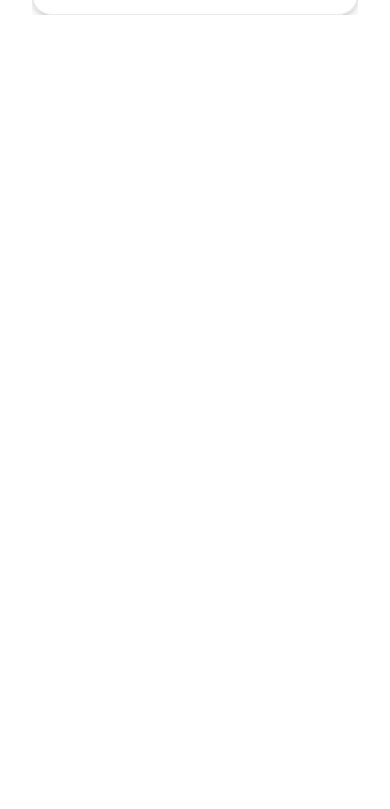
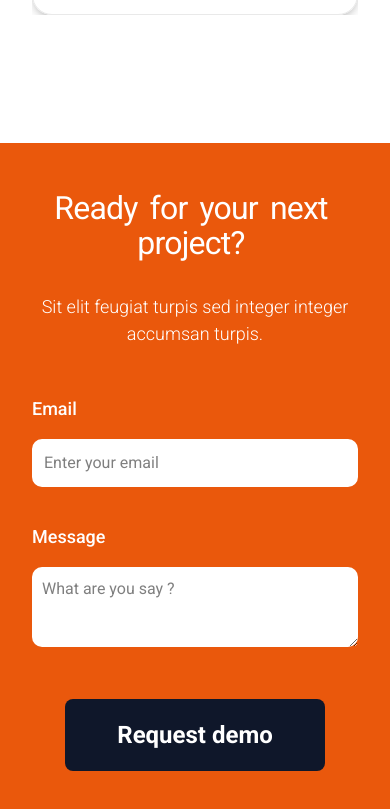
Before and after one commit to eduardouglas99/nextjs-landing-ui, a Next.js app: page / in a window 390 px wide. Shown: the part 4834-5643 px from the top of the page. Before the commit the page ends 4977 px from the top, so only its background shows below. Built offline with nearby package versions, Linux system fonts and the light colour scheme.

Commit message:
feat: develop demo request form for mobile and desktop  and create its  validations

```diff
--- a/package.json
+++ b/package.json
@@ -9,10 +9,12 @@
     "lint": "next lint"
   },
   "dependencies": {
+    "@hookform/resolvers": "^5.0.1",
     "lucide-react": "^0.509.0",
     "next": "15.3.2",
     "react": "^19.0.0",
     "react-dom": "^19.0.0",
+    "react-hook-form": "^7.56.3",
     "swiper": "^11.2.6",
     "tailwind-merge": "^3.2.0"
   },
--- /dev/null
+++ b/src/app/components/DemoRequestForm/index.tsx
@@ -0,0 +1,71 @@
+"use client";
+
+import { z } from "zod";
+import { zodResolver } from "@hookform/resolvers/zod";
+import { useForm } from "react-hook-form";
+import { Container } from "../Container";
+import SectionTitle from "../SectionTitle";
+
+const createUserFormSchema = z.object({
+  email: z.string().email().nonempty("Email is required"),
+  message: z.string().nonempty("Message is required"),
+});
+
+type createUserFormData = z.infer<typeof createUserFormSchema>;
+
+export default function DemoRequestForm() {
+  const {
+    register,
+    handleSubmit,
+    reset,
+    formState: { errors },
+  } = useForm<createUserFormData>({
+    resolver: zodResolver(createUserFormSchema),
+  });
+  const onSubmit = (data: any) => {
+    reset({ email: "", message: "" });
+  };
+  return (
+    <div className="bg-oragen-color">
+      <Container className="py-12 md:px-10 md:py-20">
+        <div className="flex flex-col items-center">
+          <SectionTitle
+            words={["Ready", "for", "your", "next", "project?"]}
+            className="text-white font-[56px] md:font-extrabold leading-[110.00000000000001%] w-[93%] max-w-full p-0 m-auto justify-center"
+          />
+          <p className="my-8 text-center text-white font-light text-[18px] sm:text-[32px]">Sit elit feugiat turpis sed integer integer accumsan turpis.</p>
+
+          <form
+            onSubmit={handleSubmit(onSubmit)}
+            className="mx-auto max-w-[550px] w-full flex flex-col gap-1"
+          >
+            <div className="m-4 flex flex-col gap-4">
+              <label htmlFor="email" className="text-lg font-medium text-white">Email</label>
+              <input
+                {...register("email")}
+                className="bg-white rounded-[10px] w-full p-2.5 focus:outline-0 border-2 border-white focus:border-2 focus:border-[primary-color]"
+                placeholder="Enter your email"
+              />
+              {errors.email && <span className="text-white bg-red-500 p-1.5 max-w-max rounded-md relative bottom-1.5 text-xs">{errors.email.message}</span>}
+            </div>
+            <div className="m-4 flex flex-col gap-4">
+              <label htmlFor="message" className="text-lg font-medium text-white">Message</label>
+              <textarea
+                {...register("message")}
+                className="bg-white rounded-[10px] w-full p-2.5 focus:outline-0 h-20"
+                placeholder="What are you say ?"
+              />
+              {errors.message && <span className="text-white bg-red-500 p-1.5 max-w-max rounded-md relative bottom-1.5 text-xs">{errors.message.message}</span>}
+            </div>
+            <button
+              type="submit"
+              className={`mt-8 py-5 px-12 cursor-pointer bg-primary-color text-white font-bold text-2xl rounded-lg w-full max-w-[260px] m-auto btn-form-hover`}
+            >
+              Request demo
+            </button>
+          </form>
+        </div>
+      </Container>
+    </div>
+  );
+}
--- a/src/app/globals.css
+++ b/src/app/globals.css
@@ -20,8 +20,16 @@
     @apply hover:bg-[#0F172A] hover:text-white focus:bg-[#0F172A] focus:text-white  transition-colors
   }
 
+  .btn-form-hover {
+    @apply hover:bg-[#3f1702] focus:bg-[#3f1702]  transition-colors
+  }
+
   .primary-color {
     @apply text-[#0F172A]
+  }
+
+  .bg-primary-color {
+    @apply bg-[#0F172A]
   }
 
   .bg-oragen-color {
--- a/src/app/page.tsx
+++ b/src/app/page.tsx
@@ -1,5 +1,6 @@
 import AppPromo from "./components/AppPromo";
 import CounterStatistic from "./components/CounterStatistic";
+import DemoRequestForm from "./components/DemoRequestForm";
 import HeroBanner from "./components/HeroBanner";
 import MeetTheCommunity from "./components/MeetTheCommunity";
 import Testimonial from "./components/Testimonial";
@@ -14,6 +15,7 @@ export default function Home() {
       <MeetTheCommunity />
       <CounterStatistic />
       <WhatEveryoneSays />
+      <DemoRequestForm />
     </>
   );
 }
```
Also changed, not shown: 1 other file (tests, documents, lock files or other folders).
